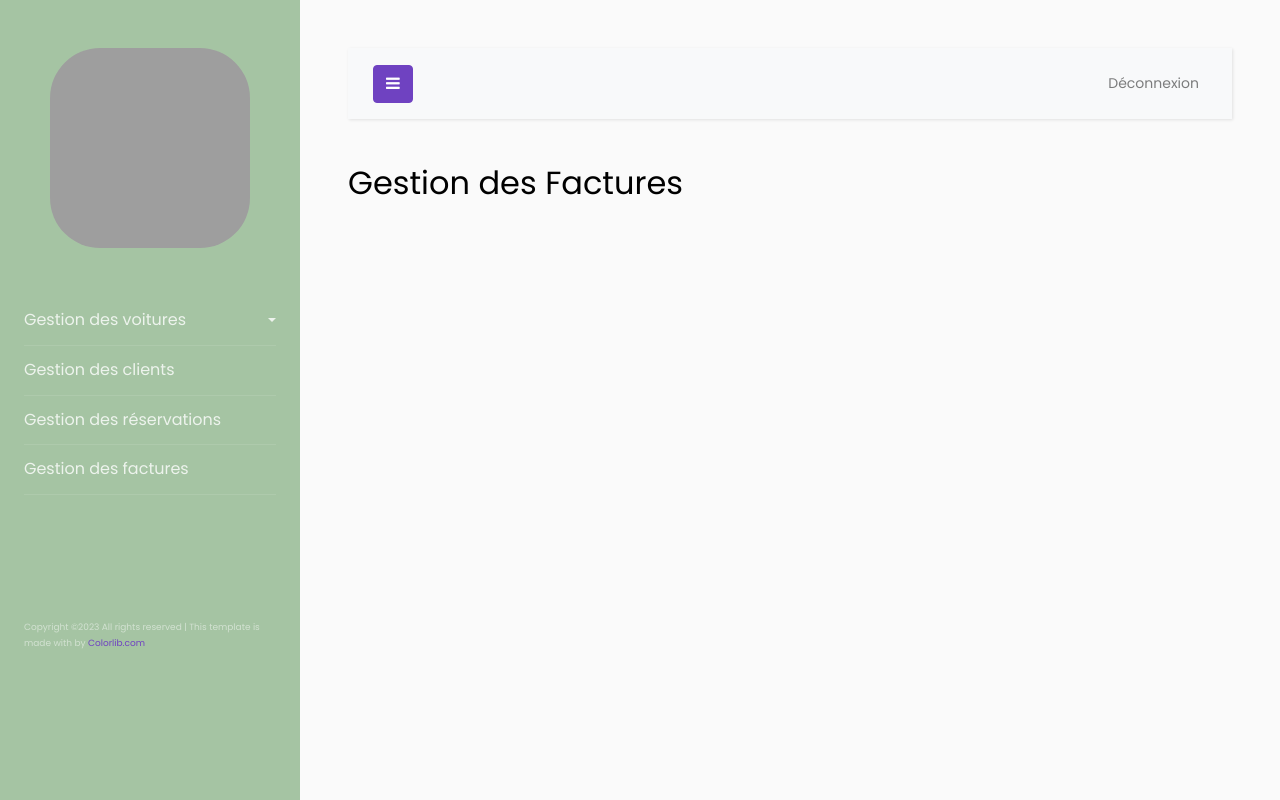
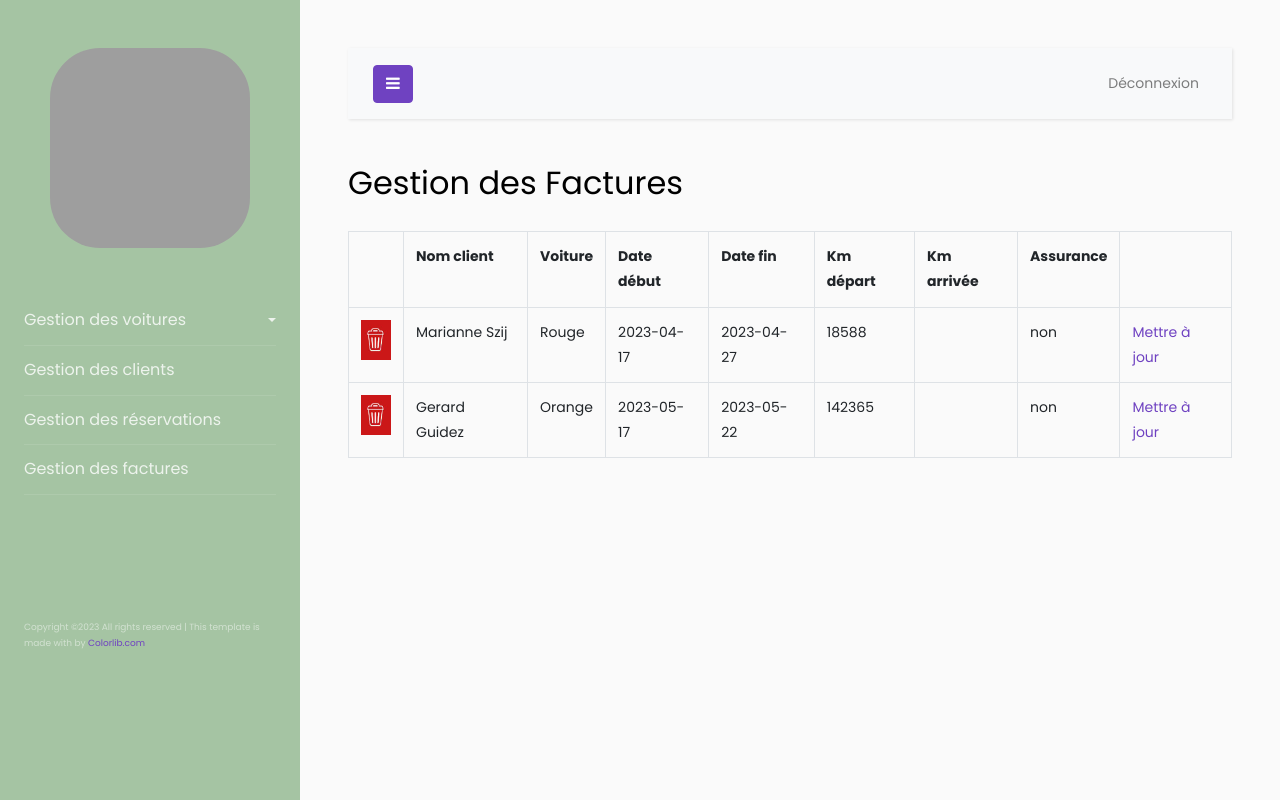
Before and after one commit to MaxenceGuiGuiCollege/VoitureDuLac, a PHP site: page /gestionFacture.php in a window 1280 px wide. Run offline with PHP 8.4, Linux system fonts and the light colour scheme; data comes from the database, SQL or seed files in the repository; grey boxes are pictures that could not be loaded.

Commit message:
Part five, init the part.

```diff
--- a/db/voitureDuLac.sql
+++ b/db/voitureDuLac.sql
@@ -80,6 +80,10 @@ CREATE TABLE facture
     PRIMARY KEY (idFacture)
 );
 
+INSERT INTO facture (noClient, noVoiture, dateDebut, dateFin, kmDebut) VALUES (2,3,'2023-04-17', '2023-04-27',18588);
+INSERT INTO facture (noClient, noVoiture, dateDebut, dateFin, kmDebut) VALUES (1,1,'2023-05-17', '2023-05-22',142365);
+
+
 #DROP TABLE usager;
 CREATE TABLE usager
 (
--- a/db/voitureDuLac_cPanel.sql
+++ b/db/voitureDuLac_cPanel.sql
@@ -69,6 +69,10 @@ CREATE TABLE facture
     PRIMARY KEY (idFacture)
 );
 
+INSERT INTO facture (noClient, noVoiture, dateDebut, dateFin, kmDebut) VALUES (2,3,'2023-04-17', '2023-04-27',18588);
+INSERT INTO facture (noClient, noVoiture, dateDebut, dateFin, kmDebut) VALUES (1,1,'2023-05-17', '2023-05-22',142365);
+
+
 #DROP TABLE usager;
 CREATE TABLE usager
 (
--- a/gestionFacture.php
+++ b/gestionFacture.php
@@ -1,8 +1,19 @@
 <?php
+include("librairies/fonctions.lib.php");
+$bd = null;
+connecterBD($bd);
 include("inclus/enteteAdmin.inc.php");
 ?>
     <!-- GESTION FACTURE -->
-    <h2 class="mb-4">Gestion des Factures</h2>
+    <h2 class='mb-4'>Gestion des Factures</h2>
 <?php
+// VERIFICATION NOMBRE DE RESERVATIONS
+if(CompterFactures($bd) == 0){
+    print("Aucune Factures...");
+}
+else{
+    AfficherFactures($bd);
+
+}
 include("inclus/piedPage.inc.php");
 ?>
--- a/gestionReservation.php
+++ b/gestionReservation.php
@@ -51,11 +51,11 @@ include("inclus/enteteAdmin.inc.php");
     <h2 class="mb-4">Gestion des Réservations</h2>
 <?php
 // VERIFICATION NOMBRE DE RESERVATIONS
-if(CompterReservation($bd) == 0){
+if(CompterReservations($bd) == 0){
     print("Aucune Réservations...");
 }
 else{
-    AfficherReservation($bd);
+    AfficherReservations($bd);
 
 }
 include("inclus/piedPage.inc.php");
--- a/librairies/fonctions.lib.php
+++ b/librairies/fonctions.lib.php
@@ -48,8 +48,14 @@ function CompterVoitures($bd){
     return $reqCount->fetch()[0];
 }
 // Fonction qui permet de compter le nombre de réservations.
-function CompterReservation($bd){
+function CompterReservations($bd){
     $reqCount = $bd->prepare("SELECT COUNT(idReservation) FROM reservation WHERE dateFin >= current_date();");
+    $reqCount->execute();
+    return $reqCount->fetch()[0];
+}
+// Fonction qui permet de compter le nombre de factures.
+function CompterFactures($bd){
+    $reqCount = $bd->prepare("SELECT COUNT(idFacture) FROM facture;");
     $reqCount->execute();
     return $reqCount->fetch()[0];
 }
@@ -254,7 +260,7 @@ function AfficherSupprimerVoiture($bd){
         </form>");
 }
 // Fonction qui permet d'afficher le menu de gestion des réservations.
-function AfficherReservation($bd){
+function AfficherReservations($bd){
     $req = $bd->prepare("SELECT * FROM reservation WHERE dateFin >= current_date();");
     $req->execute();
     $reservs = $req->fetchAll();
@@ -316,4 +322,44 @@ function GetMaxIdReservation($bd){
     $req->execute();
     return $req->fetchAll()[0]['MAX(idReservation)'];
 }
+// Fonction qui permet d'afficher le menu de gestion des factures.
+function AfficherFactures($bd)
+{
+    $requete = $bd->prepare("SELECT idFacture, nom, prenom, nomVoiture, dateDebut, dateFin, assurance, kmDebut, kmFin FROM facture, client, voiture WHERE noClient=idClient AND noVoiture=idVoiture");
+    $requete->execute();
+    print(" <table class='table table-bordered' >
+                <tr>
+                    <th></th>
+                    <th> Nom client</th>
+                    <th> Voiture</th>
+                    <th> Date début</th>
+                    <th> Date fin</th>
+                    <th> Km départ</th>
+                    <th> Km arrivée</th>
+                    <th> Assurance</th>
+                    <th> &nbsp</th>
+                </tr>");
+
+    while ($ligne = $requete->fetch()) {
+        if ($ligne['assurance'] == 0)
+            $ass = "non";
+        else
+            $ass = "oui";
+
+        $img = "images/supprimer.png";
+        print("<tr>
+                   <td> <a href=''><img src='$img' alt='imgSupprimer' height='40' width='30'></a></td>
+                   <td> $ligne[prenom] $ligne[nom]</td>
+                   <td> $ligne[nomVoiture]</td>
+                   <td> $ligne[dateDebut]</td>
+                   <td> $ligne[dateFin]</td>
+                   <td> $ligne[kmDebut]</td>
+                   <td> $ligne[kmFin]</td>
+                   <td> $ass</td>
+                   <td> <a href=''>Mettre à jour</a></td>
+               </tr>");
+    }
+
+    print("</table>");
+}
 ?>
```
Also changed, not shown: images/5.jpg (added).
